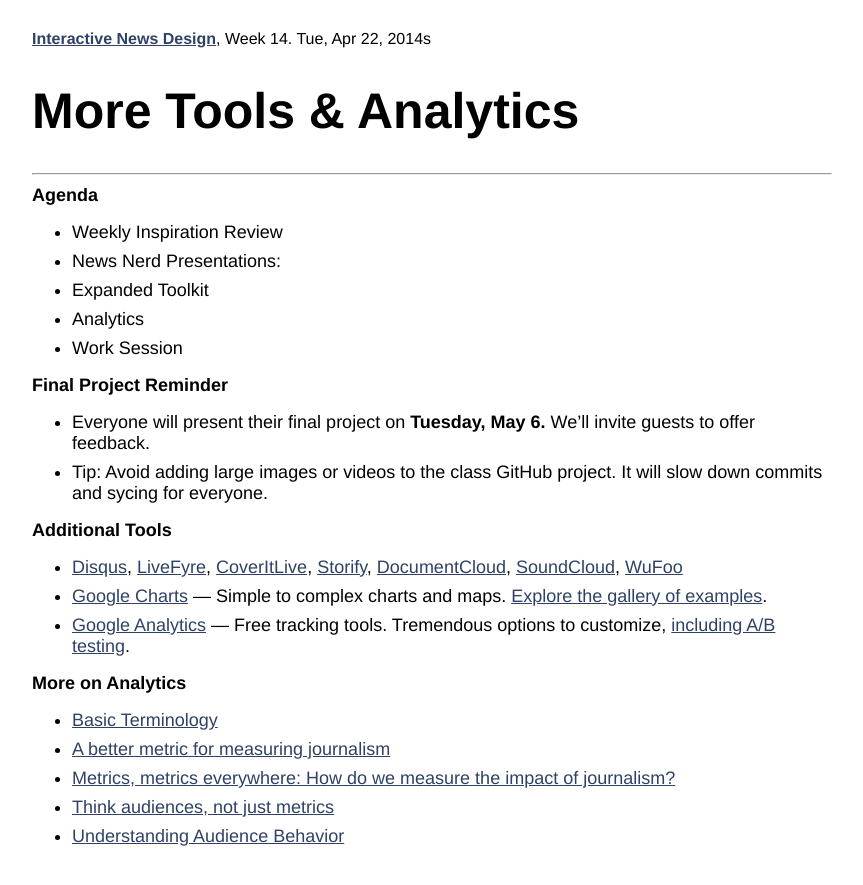
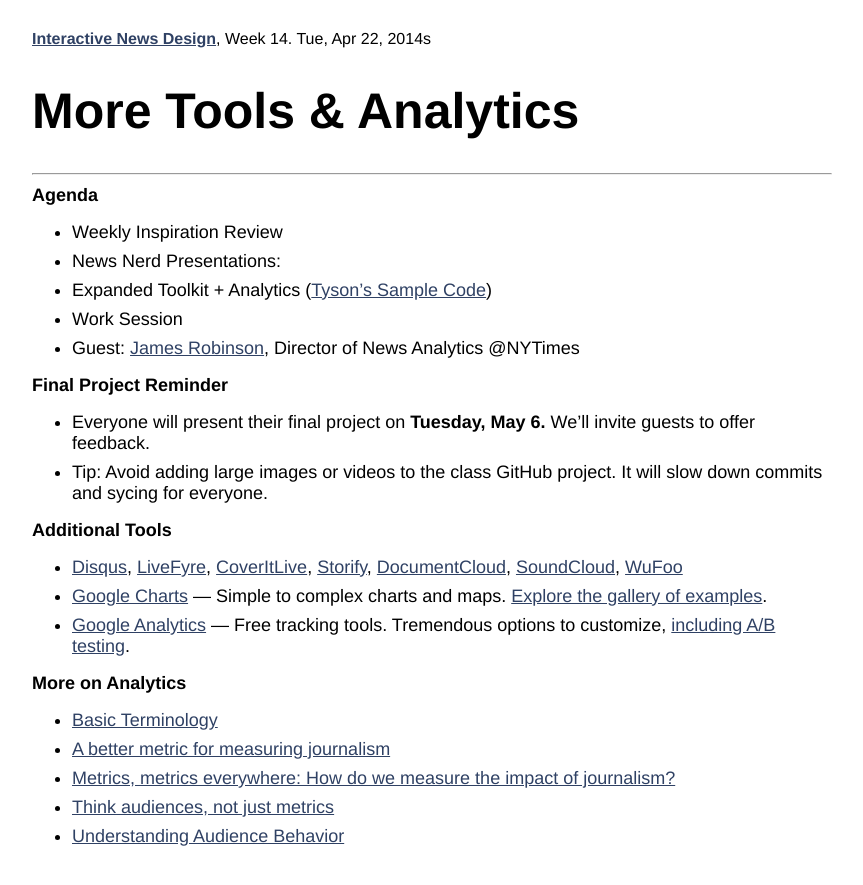
Before and after one commit to tysone/2014-columbia, a Jekyll site: the page built from _posts/2014-04-22-class-25.md, in a window 1280 px wide. Shown: the top 885 px of the page, without its empty margins (248-1111 px from the left). Built offline with Jekyll 4.4.1, drawn with Linux system fonts in a browser that asks for light colours.

Commit message:
updated agenda

```diff
--- a/_posts/2014-04-22-class-25.md
+++ b/_posts/2014-04-22-class-25.md
@@ -9,9 +9,9 @@
 
 * Weekly Inspiration Review
 * News Nerd Presentations:
-* Expanded Toolkit
-* Analytics
+* Expanded Toolkit + Analytics ([Tyson's Sample Code](https://github.com/tysone/2014-columbia-projects/blob/gh-pages/Tyson/google-tools/index.html))
 * Work Session
+* Guest: [James Robinson](https://twitter.com/JamesGRobinson), Director of News Analytics @NYTimes
 
 ### Final Project Reminder
 
```
